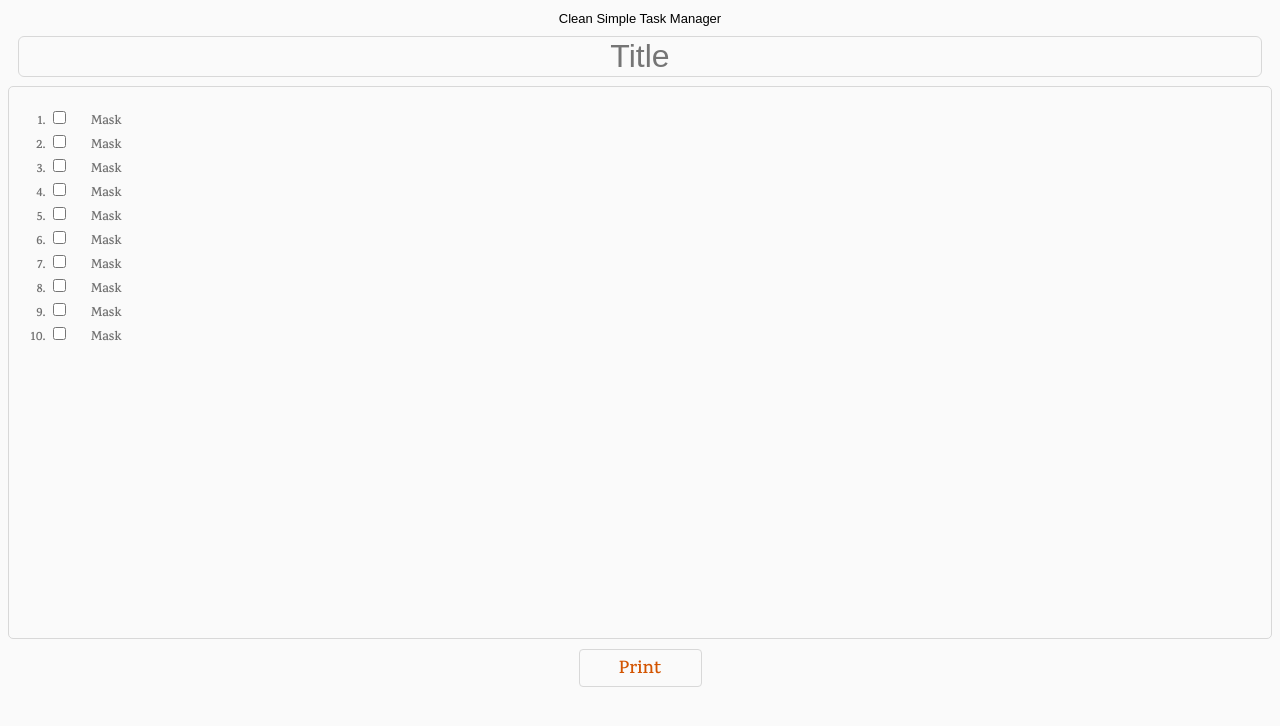
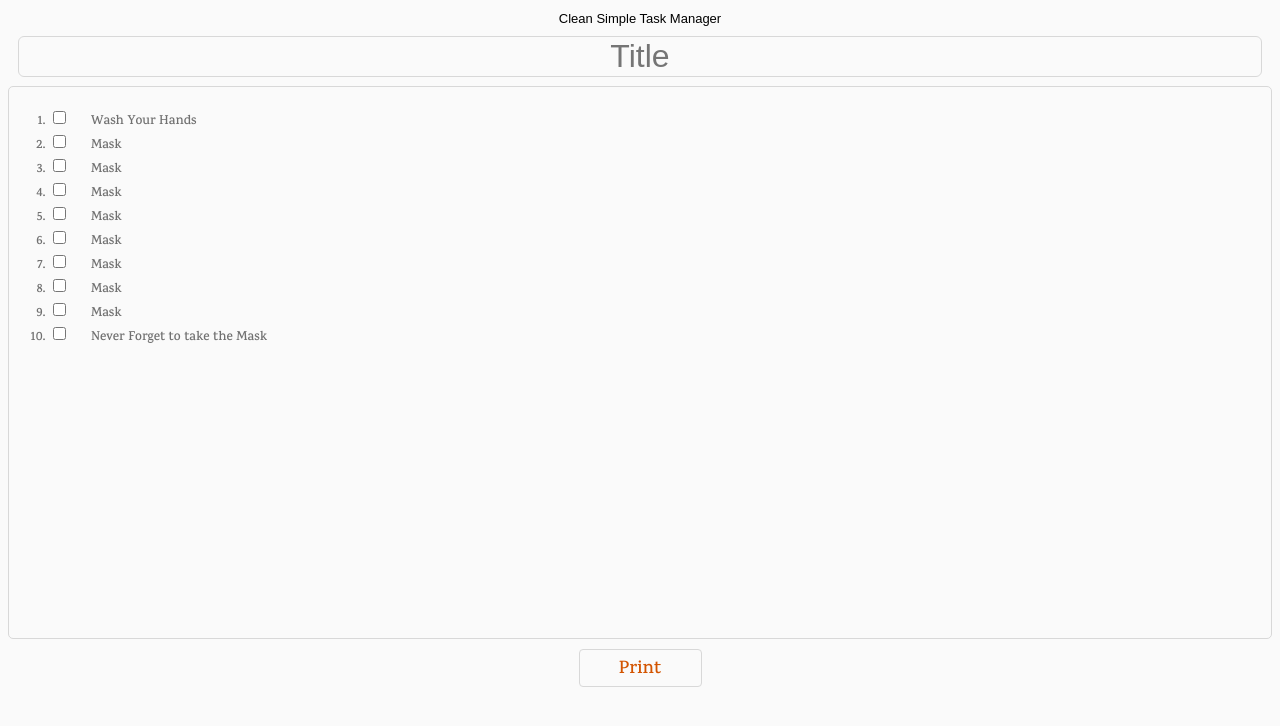
Before and after one commit to ahamdesigner/Nakshatra, a plain HTML site: page taskmanager.html in a window 1280 px wide. Drawn offline with Linux system fonts and the light colour scheme.

Commit message:
Update taskmanager.html

```diff
--- a/taskmanager.html
+++ b/taskmanager.html
@@ -15,10 +15,10 @@
 <body class="Nakshatra Connection">
     <button class="ohm invisible">Clean Simple Task Manager</button>
     <input type="text" class="developer ohm invisible option title" autofocus placeholder="Title">
-    <form action="">
+    <form action="" contenteditable>
         <ol class="ohm invisible bhashya"  placeholder="भाष्य" autocomplete="off" data-ohm="ॐ">
             <li>
-                <article><input type="checkbox" class="appointment"/>Mask</article>
+                <article><input type="checkbox" class="appointment"/>Wash Your Hands</article>
             </li>
             <li>
                 <article><input type="checkbox" class="appointment"/>Mask</article>
@@ -45,7 +45,7 @@
                 <article><input type="checkbox" class="appointment"/>Mask</article>
             </li>
             <li>
-                <article><input type="checkbox" class="appointment"/>Mask</article>
+                <article><input type="checkbox" class="appointment"/>Never Forget to take the Mask</article>
             </li>
         </ol>
     </form>
```
